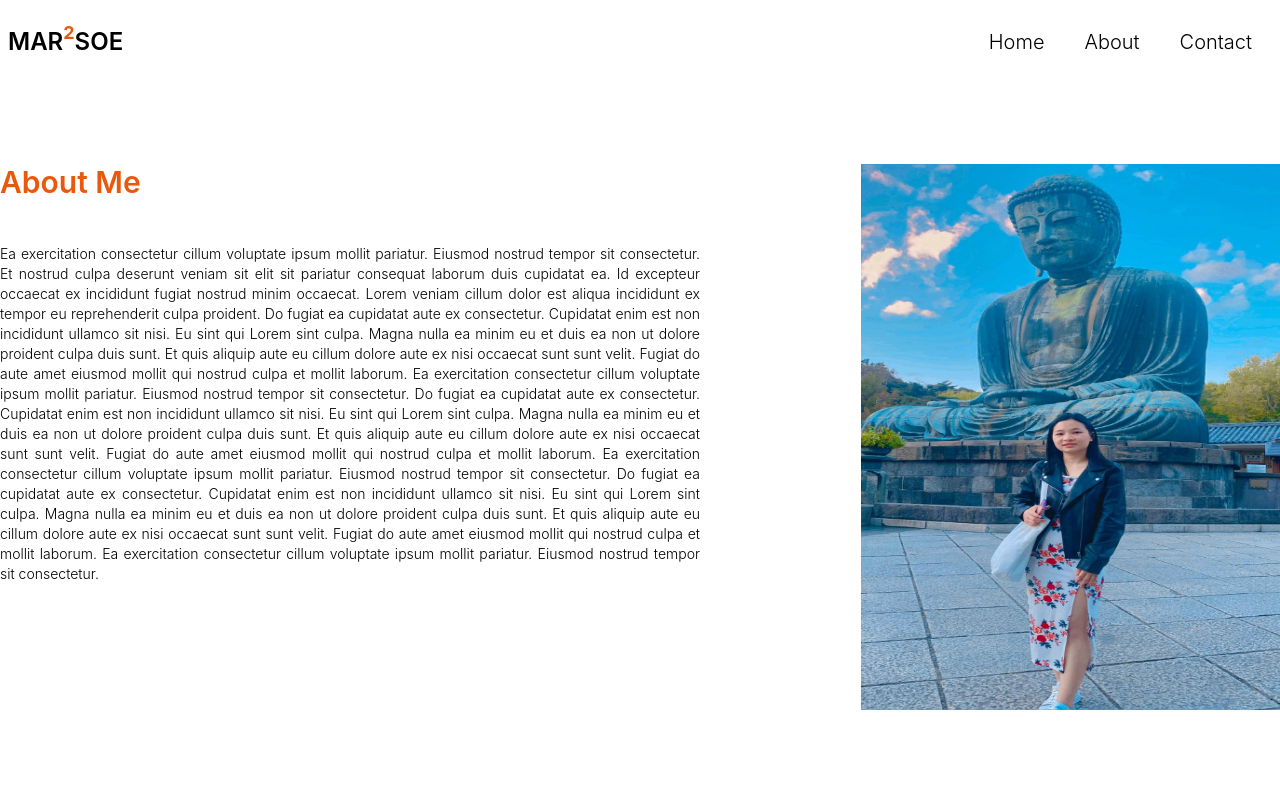
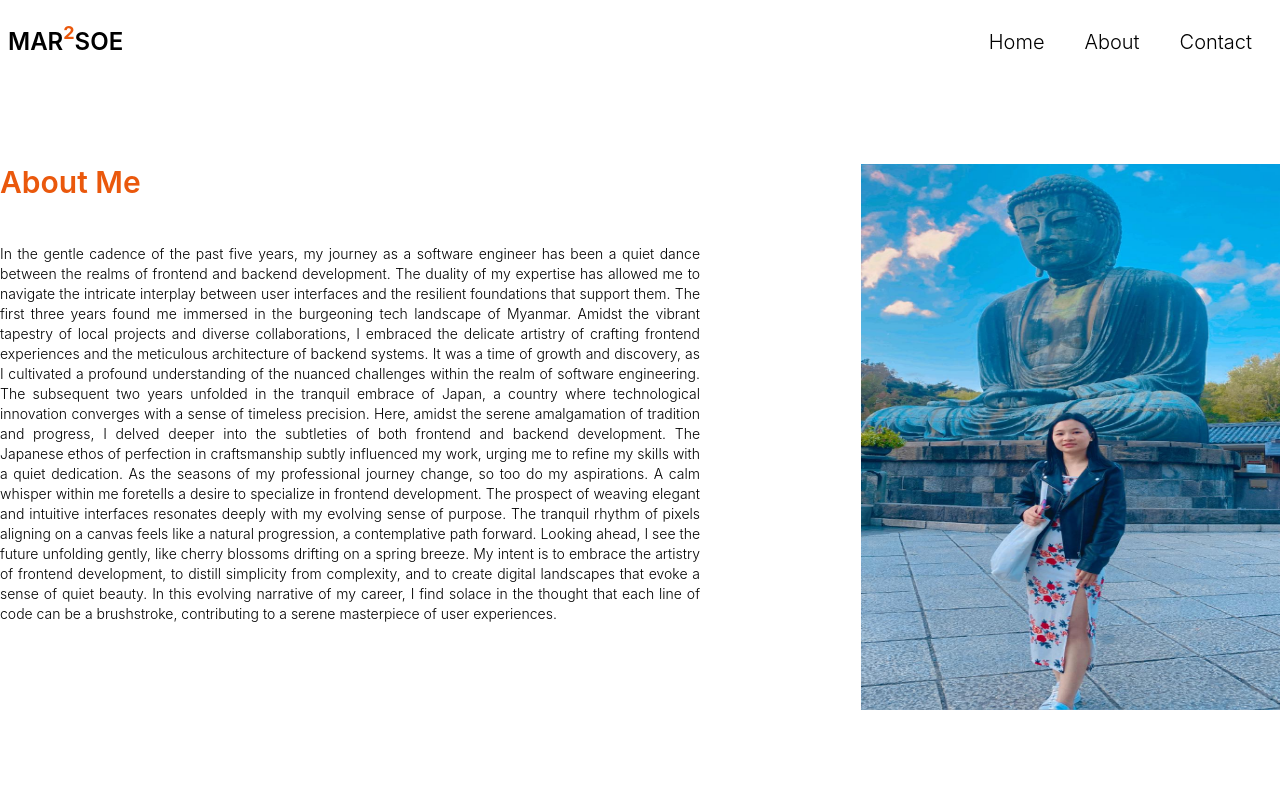
Before and after one commit to MarMarSoe/MarMarSoe.github.io, a React (Create React App) app: page /about in a window 1280 px wide. Shown: the top 800 px of the page. Built offline with nearby package versions, Linux system fonts and the light colour scheme.

Commit message:
refactor: modify about me text

```diff
--- a/src/components/AboutPage/AboutMe.js
+++ b/src/components/AboutPage/AboutMe.js
@@ -6,32 +6,36 @@ const AboutMe = () => {
       <div className="flex flex-col justify-start w-[700px]">
         <div className="font-semibold text-orange-600 text-3xl">About Me</div>
         <div className="mt-11 font-light w-full text-justify text-sm">
-          Ea exercitation consectetur cillum voluptate ipsum mollit pariatur.
-          Eiusmod nostrud tempor sit consectetur. Et nostrud culpa deserunt
-          veniam sit elit sit pariatur consequat laborum duis cupidatat ea. Id
-          excepteur occaecat ex incididunt fugiat nostrud minim occaecat. Lorem
-          veniam cillum dolor est aliqua incididunt ex tempor eu reprehenderit
-          culpa proident. Do fugiat ea cupidatat aute ex consectetur. Cupidatat
-          enim est non incididunt ullamco sit nisi. Eu sint qui Lorem sint
-          culpa. Magna nulla ea minim eu et duis ea non ut dolore proident culpa
-          duis sunt. Et quis aliquip aute eu cillum dolore aute ex nisi occaecat
-          sunt sunt velit. Fugiat do aute amet eiusmod mollit qui nostrud culpa
-          et mollit laborum. Ea exercitation consectetur cillum voluptate ipsum
-          mollit pariatur. Eiusmod nostrud tempor sit consectetur. Do fugiat ea
-          cupidatat aute ex consectetur. Cupidatat enim est non incididunt
-          ullamco sit nisi. Eu sint qui Lorem sint culpa. Magna nulla ea minim
-          eu et duis ea non ut dolore proident culpa duis sunt. Et quis aliquip
-          aute eu cillum dolore aute ex nisi occaecat sunt sunt velit. Fugiat do
-          aute amet eiusmod mollit qui nostrud culpa et mollit laborum. Ea
-          exercitation consectetur cillum voluptate ipsum mollit pariatur.
-          Eiusmod nostrud tempor sit consectetur. Do fugiat ea cupidatat aute ex
-          consectetur. Cupidatat enim est non incididunt ullamco sit nisi. Eu
-          sint qui Lorem sint culpa. Magna nulla ea minim eu et duis ea non ut
-          dolore proident culpa duis sunt. Et quis aliquip aute eu cillum dolore
-          aute ex nisi occaecat sunt sunt velit. Fugiat do aute amet eiusmod
-          mollit qui nostrud culpa et mollit laborum. Ea exercitation
-          consectetur cillum voluptate ipsum mollit pariatur. Eiusmod nostrud
-          tempor sit consectetur.
+          In the gentle cadence of the past five years, my journey as a software
+          engineer has been a quiet dance between the realms of frontend and
+          backend development. The duality of my expertise has allowed me to
+          navigate the intricate interplay between user interfaces and the
+          resilient foundations that support them. The first three years found
+          me immersed in the burgeoning tech landscape of Myanmar. Amidst the
+          vibrant tapestry of local projects and diverse collaborations, I
+          embraced the delicate artistry of crafting frontend experiences and
+          the meticulous architecture of backend systems. It was a time of
+          growth and discovery, as I cultivated a profound understanding of the
+          nuanced challenges within the realm of software engineering. The
+          subsequent two years unfolded in the tranquil embrace of Japan, a
+          country where technological innovation converges with a sense of
+          timeless precision. Here, amidst the serene amalgamation of tradition
+          and progress, I delved deeper into the subtleties of both frontend and
+          backend development. The Japanese ethos of perfection in craftsmanship
+          subtly influenced my work, urging me to refine my skills with a quiet
+          dedication. As the seasons of my professional journey change, so too
+          do my aspirations. A calm whisper within me foretells a desire to
+          specialize in frontend development. The prospect of weaving elegant
+          and intuitive interfaces resonates deeply with my evolving sense of
+          purpose. The tranquil rhythm of pixels aligning on a canvas feels like
+          a natural progression, a contemplative path forward. Looking ahead, I
+          see the future unfolding gently, like cherry blossoms drifting on a
+          spring breeze. My intent is to embrace the artistry of frontend
+          development, to distill simplicity from complexity, and to create
+          digital landscapes that evoke a sense of quiet beauty. In this
+          evolving narrative of my career, I find solace in the thought that
+          each line of code can be a brushstroke, contributing to a serene
+          masterpiece of user experiences.
         </div>
       </div>
       <div className="flex justify-center">
```
